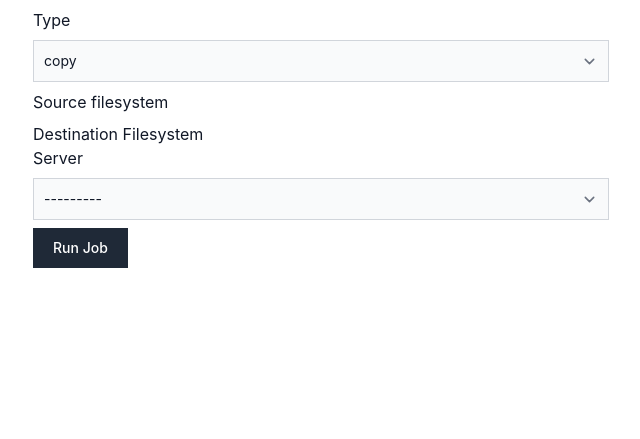
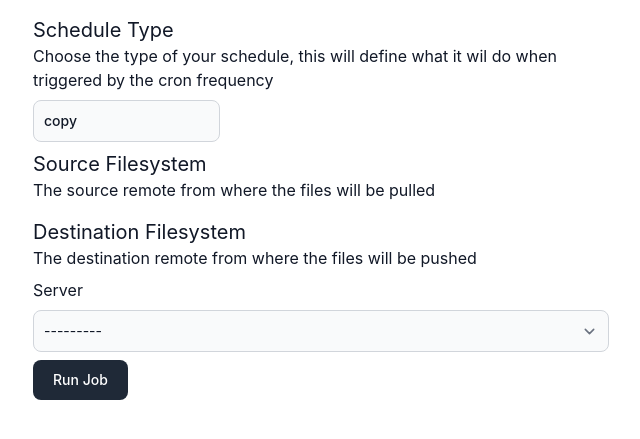
Before and after one commit to Zeptiny/Syncr, a Django app: page /job/run/ in a window 1280 px wide. Shown: the part 68-507 px from the top of the page, without its empty margins (319-959 px from the left). Run offline with Django 5.2, Linux system fonts and the light colour scheme; the visitor is signed in with stand-in values (Sample User, id 1); data that the repository does not hold is empty; some libraries are stand-ins or nearby versions.

Commit message:
Better job run form

```diff
--- a/Syncr/sync/forms.py
+++ b/Syncr/sync/forms.py
@@ -38,12 +38,12 @@ class remoteWidget(forms.Select):
 class jobCreateForm(forms.Form):
     type = forms.ChoiceField(
         choices=list(TASK_TYPES.items()),
-        widget=forms.Select(attrs={'class': 'bg-gray-50 border border-gray-300 text-gray-900 text-sm focus:ring-blue-500 focus:border-blue-500 block w-full p-2.5 dark:bg-gray-700 dark:border-gray-600 dark:placeholder-gray-400 dark:text-white dark:focus:ring-blue-500 dark:focus:border-blue-500'})
+        widget=forms.Select(attrs={'class': 'bg-gray-50 rounded-lg border border-gray-300 text-gray-900 text-sm focus:ring-blue-500 focus:border-blue-500 block w-full p-2.5 dark:bg-gray-700 dark:border-gray-600 dark:placeholder-gray-400 dark:text-white dark:focus:ring-blue-500 dark:focus:border-blue-500'})
         )
 
     server = forms.ModelChoiceField(
         queryset=Server.objects.all(),
-        widget=forms.Select(attrs={'class': 'bg-gray-50 border border-gray-300 text-gray-900 text-sm focus:ring-blue-500 focus:border-blue-500 block w-full p-2.5 dark:bg-gray-700 dark:border-gray-600 dark:placeholder-gray-400 dark:text-white dark:focus:ring-blue-500 dark:focus:border-blue-500'}),
+        widget=forms.Select(attrs={'class': 'bg-gray-50 rounded-lg border border-gray-300 text-gray-900 text-sm focus:ring-blue-500 focus:border-blue-500 block w-full p-2.5 dark:bg-gray-700 dark:border-gray-600 dark:placeholder-gray-400 dark:text-white dark:focus:ring-blue-500 dark:focus:border-blue-500'}),
         required=True,
     )
 
--- a/Syncr/sync/templates/sync/jobCreate.html
+++ b/Syncr/sync/templates/sync/jobCreate.html
@@ -3,15 +3,31 @@
 {% block content %}
 <form action="" method="post" class="max-w-xl mx-auto">
     {% csrf_token %}
-    <div>
-        <label for="{{ form.type.id_for_label }}" class="block mb-2 text-gray-900 dark:text-white">{{ form.type.label }}</label>
-        {{ form.type }}
+    <h1 class="block mt-2 text-xl text-gray-900 dark:text-white">Schedule Type</h1>
+    <p class="block mb-2 text-gray-900 dark:text-gray-300">Choose the type of your schedule, this will define what it wil do when triggered by the cron frequency</p>
+    <div class="grid grid-cols-3 gap-2">
+        {% for choice in form.type %}
+        <label class="bg-gray-50 rounded-lg border border-gray-300 text-gray-900 text-sm block w-full p-2.5 dark:bg-gray-700 dark:border-gray-600 dark:placeholder-gray-400 dark:text-white dark:focus:ring-blue-500 dark:focus:border-blue-500
+        hover:cursor-pointer dark:hover:bg-gray-800 dark:has-checked:bg-blue-500">
+                <input
+                    type="radio"
+                    class="hidden"
+                    name="{{ form.type.name }}"
+                    value="{{ choice.data.value }}"
+                >
+                <div class="flex flex-col">
+                    <span class="font-medium">{{choice.data.label}}</span>
+                </div>
+            </label>
+        {% endfor %}
     </div>
-    <h1 class="block mt-2 text-gray-900 dark:text-white">Source filesystem</h1>
+
+    <h1 class="block mt-2 text-xl text-gray-900 dark:text-white mt-8">Source Filesystem</h1>
+    <p class="block mb-2 text-gray-900 dark:text-gray-300">The source remote from where the files will be pulled</p>
     <div class="grid grid-cols-3 gap-2">
         {% for choice in form.srcFs %}
             {% with srcFs=choice.data.attrs.remote %}
-            <label class="bg-gray-50 border border-gray-300 text-gray-900 text-sm block w-full p-2.5 dark:bg-gray-700 dark:border-gray-600 dark:placeholder-gray-400 dark:text-white dark:focus:ring-blue-500 dark:focus:border-blue-500
+            <label class="bg-gray-50 rounded-lg border border-gray-300 text-gray-900 text-sm block w-full p-2.5 dark:bg-gray-700 dark:border-gray-600 dark:placeholder-gray-400 dark:text-white dark:focus:ring-blue-500 dark:focus:border-blue-500
             hover:cursor-pointer dark:hover:bg-gray-800 dark:has-checked:bg-blue-500">
                     <input
                         type="radio"
@@ -27,11 +43,12 @@
         {% endfor %}
     </div>
 
-    <h1 class="block mt-2 text-gray-900 dark:text-white">Destination Filesystem</h1>
+    <h1 class="block mt-2 text-xl text-gray-900 dark:text-white mt-8">Destination Filesystem</h1>
+    <p class="block mb-2 text-gray-900 dark:text-gray-300">The destination remote from where the files will be pushed</p>
     <div class="grid grid-cols-3 gap-2">
         {% for choice in form.dstFs %}
             {% with dstFs=choice.data.attrs.remote %}
-                <label class="bg-gray-50 border border-gray-300 text-gray-900 text-sm block w-full p-2.5 dark:bg-gray-700 dark:border-gray-600 dark:placeholder-gray-400 dark:text-white dark:focus:ring-blue-500 dark:focus:border-blue-500
+                <label class="bg-gray-50 rounded-lg border border-gray-300 text-gray-900 text-sm block w-full p-2.5 dark:bg-gray-700 dark:border-gray-600 dark:placeholder-gray-400 dark:text-white dark:focus:ring-blue-500 dark:focus:border-blue-500
                     hover:cursor-pointer dark:hover:bg-gray-800 dark:has-checked:bg-blue-500">
                     <input
                         type="radio"
@@ -46,11 +63,13 @@
             {% endwith %}
         {% endfor %}
     </div>
+
+
     <div>
         <label for="{{ form.server.id_for_label }}" class="block mb-2 text-gray-900 dark:text-white">{{ form.server.label }}</label>
         {{ form.server }}
     </div>
-    <button type="submit" class="mt-2 hover:cursor-pointer text-white bg-gray-800 hover:bg-gray-900 focus:outline-none focus:ring-4 focus:ring-gray-300 font-medium text-sm px-5 py-2.5 me-2 mb-2 dark:bg-gray-800 dark:hover:bg-gray-700 dark:focus:ring-gray-700 dark:border-gray-700">Run Job</button>
+    <button name="submit" class="mt-2 rounded-lg hover:cursor-pointer text-white bg-gray-800 hover:bg-gray-900 focus:outline-none focus:ring-4 focus:ring-gray-300 font-medium text-sm px-5 py-2.5 me-2 mb-2 dark:bg-gray-800 dark:hover:bg-gray-700 dark:focus:ring-gray-700 dark:border-gray-700">Run Job</button>
 </form>
 
 {% endblock content %}
```
